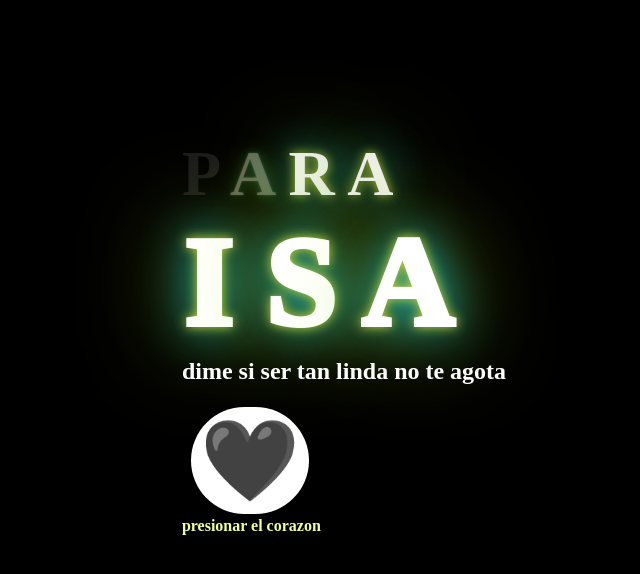
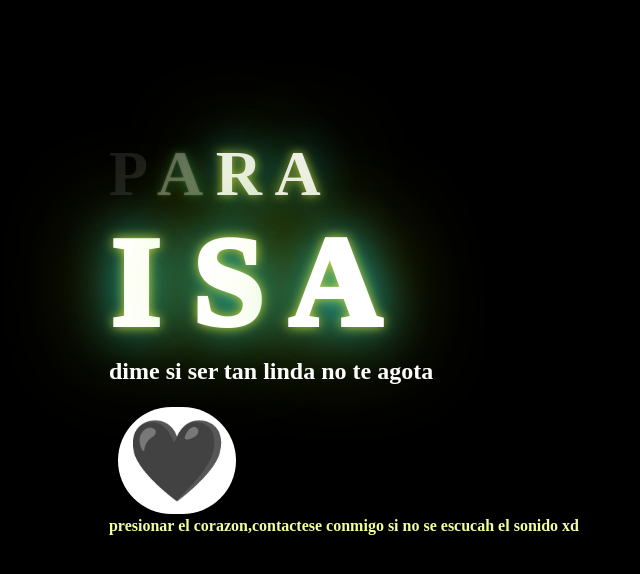
Before and after one commit to BriBxrry/flores2.0, a plain HTML site: page index.html in a window 1280 px wide. Shown: the whole page, without its empty margins (304-944 px from the left). Drawn offline with Linux system fonts and the light colour scheme.

Commit message:
Update index.html

```diff
--- a/index.html
+++ b/index.html
@@ -36,7 +36,7 @@
 
     </div>
            <div class="clickaqui">
-            <span>presionar el corazon</span>
+            <span>presionar el corazon,contactese conmigo si no se escucah el sonido xd</span>
     </div>
 
 </body>
```
